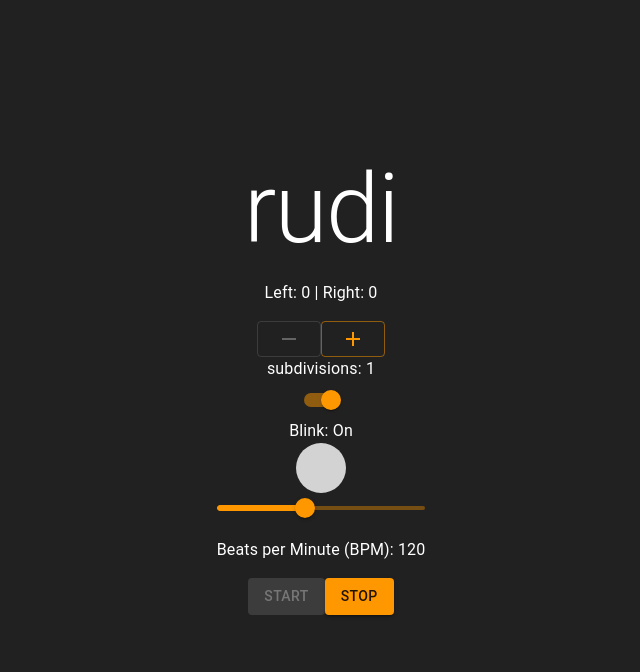
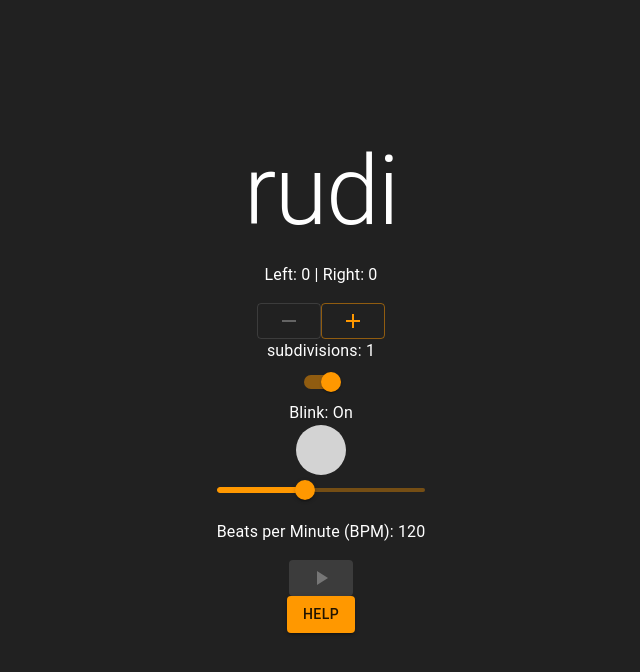
Before and after one commit to tylersernett/rudi-drum, a React (Vite) app: page / in a window 1280 px wide. Shown: the top 672 px of the page, without its empty margins (319-959 px from the left). Built offline with nearby package versions, Linux system fonts and the light colour scheme; no server answers.

Commit message:
Improve start / stop button

```diff
--- a/src/components/Metronome.tsx
+++ b/src/components/Metronome.tsx
@@ -1,5 +1,7 @@
 import { useState, useEffect, useRef, Dispatch, SetStateAction } from "react";
 import { Box, Slider, Typography, Button } from "@mui/material";
+import PlayArrowIcon from '@mui/icons-material/PlayArrow';
+import PauseIcon from '@mui/icons-material/Pause';
 import * as Tone from 'tone';
 import tickSound from "../assets/Synth_Sine_C_lo.wav";
 import tickSoundDown from "../assets/Synth_Sine_C_hi.wav";
@@ -13,6 +15,7 @@ const Metronome = () => {
   const sampler = useRef<Tone.Sampler | null>(null);
   const sequence = useRef<Tone.Sequence | null>(null);
   const [isBlinking, setIsBlinking] = useState(false);
+  const [isPlaying, setIsPlaying] = useState(false);
 
   //put sequence in a ref, then cancel it? and use quantization @4n
 
@@ -38,6 +41,7 @@ const Metronome = () => {
       if (sampler.current) {
         sampler.current.triggerAttackRelease(note, "32n", time);
         // Tone.Draw.schedule(() => setIsBlinking(true), time); //this will blink EVERY subdivision
+        // console.log('DOWNBEA7: ', time)
       }
     }, [["C4", ...subDivNotes]], "4n").start(restartTime);
 
@@ -47,22 +51,7 @@ const Metronome = () => {
       Tone.Draw.schedule(() => setIsBlinking(true), time);
       // Tone.Draw.schedule(() => setIsBlinking(true), "+8n"); //8th note later
       console.log('DOWNBEAT: ', time)
-    }, "4n",restartTime );
-  }
-
-  function start() {
-    if (Tone.Transport.state !== "started") {
-
-
-      Tone.Transport.start();
-    }
-    restartSequence();
-  }
-
-  function stop() {
-    setIsBlinking(false);
-    Tone.Transport.cancel(); //??? cancel vs stop vs dispose?
-    // Tone.Transport.stop();
+    }, "4n", restartTime);
   }
 
   const handleSliderChange = (event: React.SyntheticEvent | Event, newValue: number | number[]) => {
@@ -96,9 +85,26 @@ const Metronome = () => {
     }
   }, []);
 
+  const handlePlayClick = () => {
+    if (!isPlaying) {
+      if (Tone.Transport.state !== "started") {
+        Tone.Transport.start();
+      }
+      restartSequence();
+    } else {
+      setIsBlinking(false);
+      Tone.Transport.stop();
+    }
+    setIsPlaying(!isPlaying)
+  }
+
+  const handleHelp = () => {
+    console.log(Tone.Transport.state)
+  }
+
   return (
     <div className="metronome">
-      <SubdivisionCounter subdivisions={subdivisions} setSubdivisions={setSubdivisions} stop={stop} start={start} restartSequence={restartSequence} />
+      <SubdivisionCounter subdivisions={subdivisions} setSubdivisions={setSubdivisions} restartSequence={restartSequence} />
       <Blinker isBlinking={isBlinking} setIsBlinking={setIsBlinking} />
       <Slider
         min={20}
@@ -111,9 +117,11 @@ const Metronome = () => {
         <Typography variant="body1">Beats per Minute (BPM): {beat}</Typography>
       </Box>
       <Box mt={2}>
-        <Button variant='contained' id='starter' onClick={() => start()} disabled={!isLoaded}>Start</Button>
-        <Button variant='contained' onClick={() => stop()}>Stop</Button>
+        <Button variant='contained' id='starter' onClick={handlePlayClick} disabled={!isLoaded}>
+          {isPlaying ? <PauseIcon /> : <PlayArrowIcon />}
+        </Button>
       </Box>
+        <Button variant='contained' onClick={handleHelp}>Help</Button>
     </div>
   );
 };
```
Also changed, not shown: src/components/SubdivisionCounter.tsx (+2 -7 lines).
